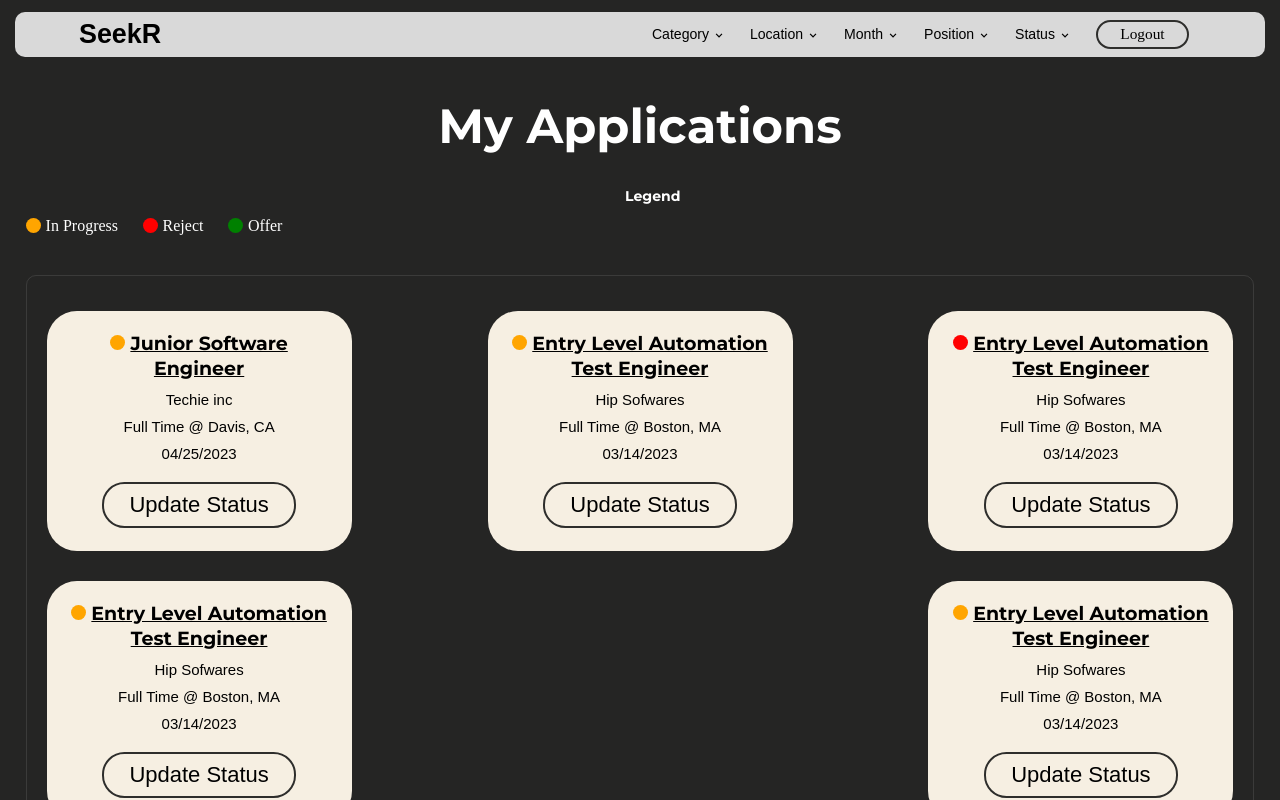
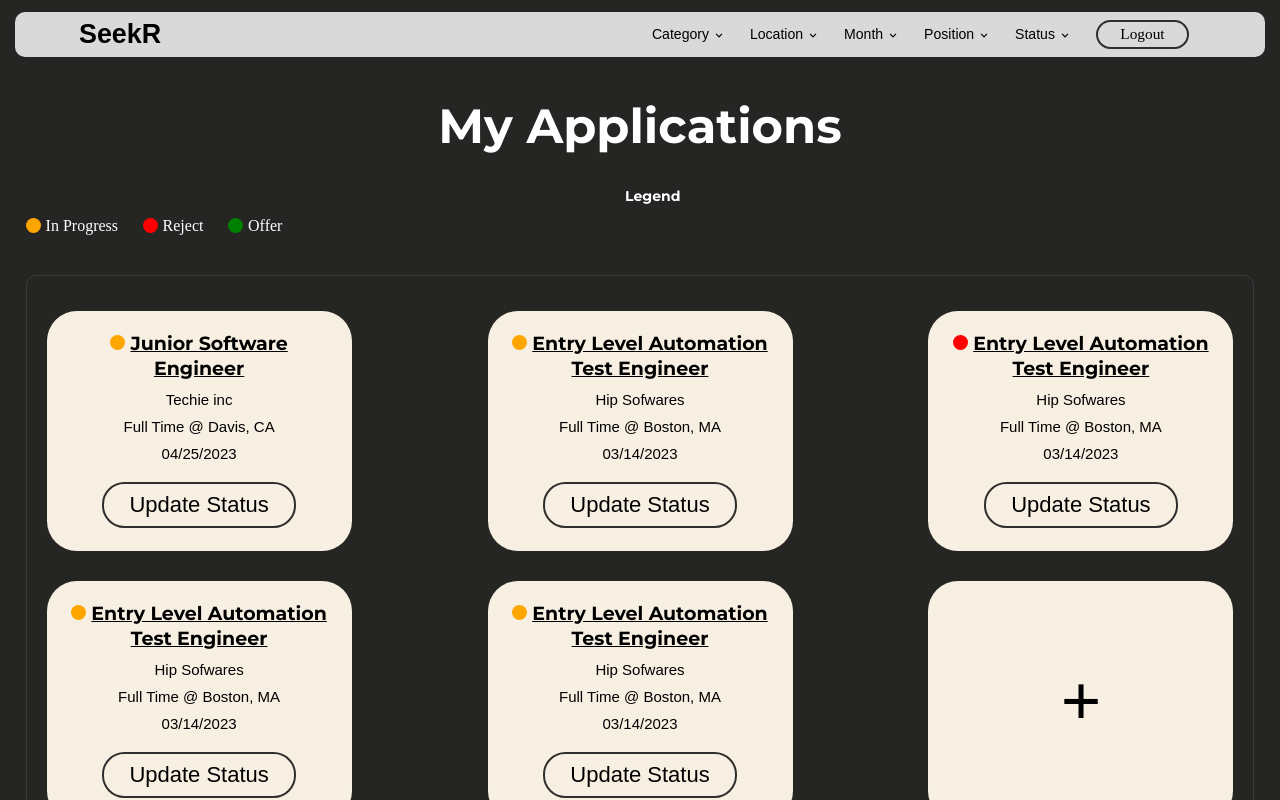
Before and after one commit to jSunpayco/seekr, a React (Vite) app: page /jobs in a window 1280 px wide. Built offline with nearby package versions, Linux system fonts and the light colour scheme.

Commit message:
Add job button

```diff
--- a/src/pages/Jobs/jobs.module.scss
+++ b/src/pages/Jobs/jobs.module.scss
@@ -89,7 +89,7 @@
     margin-top: 15px;
     margin-bottom: 15px;
     padding: 20px;
-
+    position: relative;
     background-color: #F6EFE2;
     border-radius: 30px;
 }
@@ -146,3 +146,20 @@
         transition: all 0.4s ease;
     }
 }
+
+.newJobContainer{
+    &:hover{
+        cursor: pointer;
+    }
+}
+
+.newJobButton{
+    margin: 0;
+    position: absolute;
+    top: 50%;
+    left: 50%;
+    transform: translate(-50%, -50%);
+    font-size: 72px;
+    font-weight: 700;
+    user-select: none;
+}
--- a/src/pages/Jobs/jobs.tsx
+++ b/src/pages/Jobs/jobs.tsx
@@ -105,6 +105,9 @@ const Jobs = () => {
 
             <div className={styles.jobsGrid}>
                 {jobsContainer()}
+                <div className={styles.jobContainer + " " + styles.newJobContainer}>
+                    <p className={styles.newJobButton}>+</p>
+                </div>
             </div>
 
             {isModalOpen && <Modal isOpen={isModalOpen} closeFunction={setModalOpen} currStatus='A'></Modal>}
```
